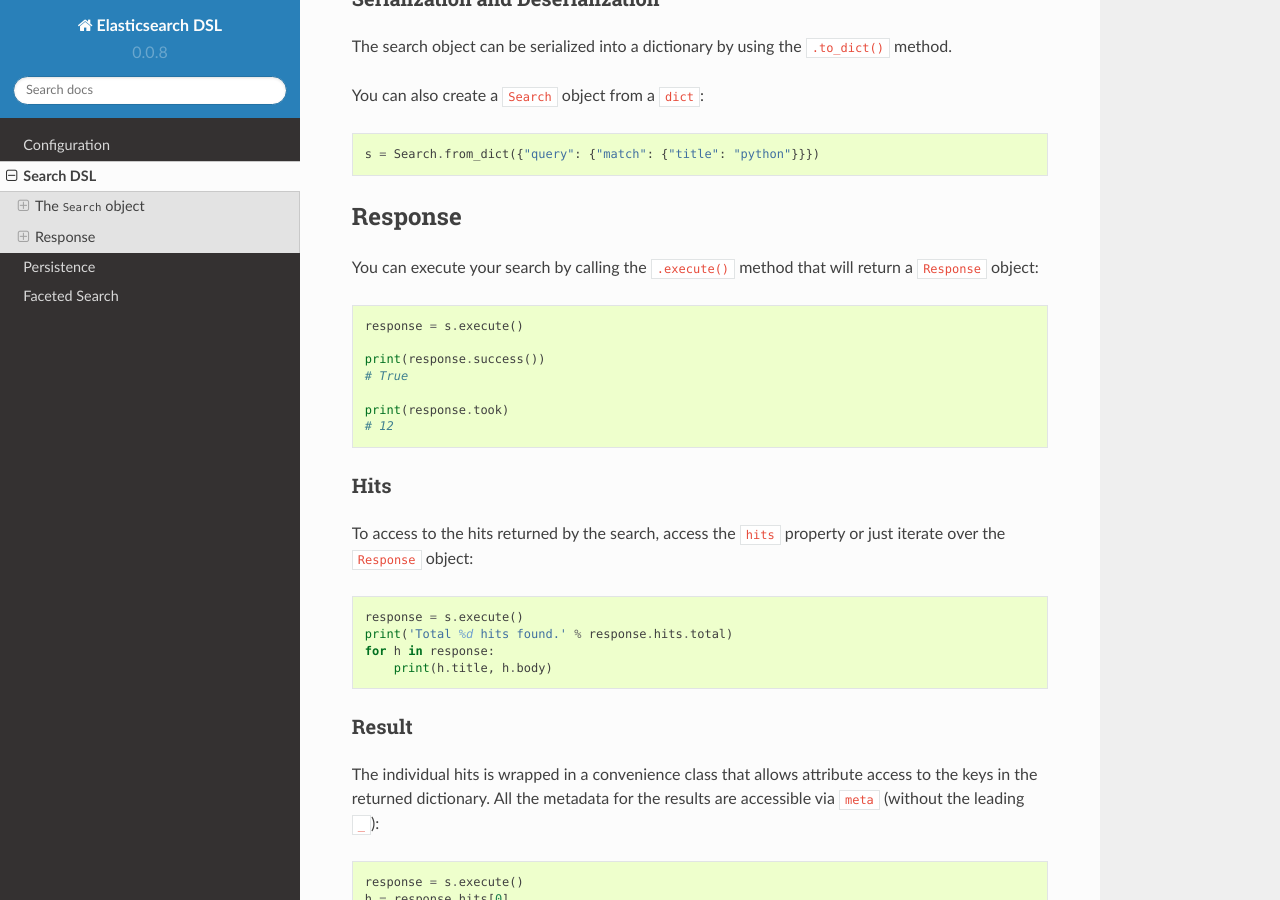
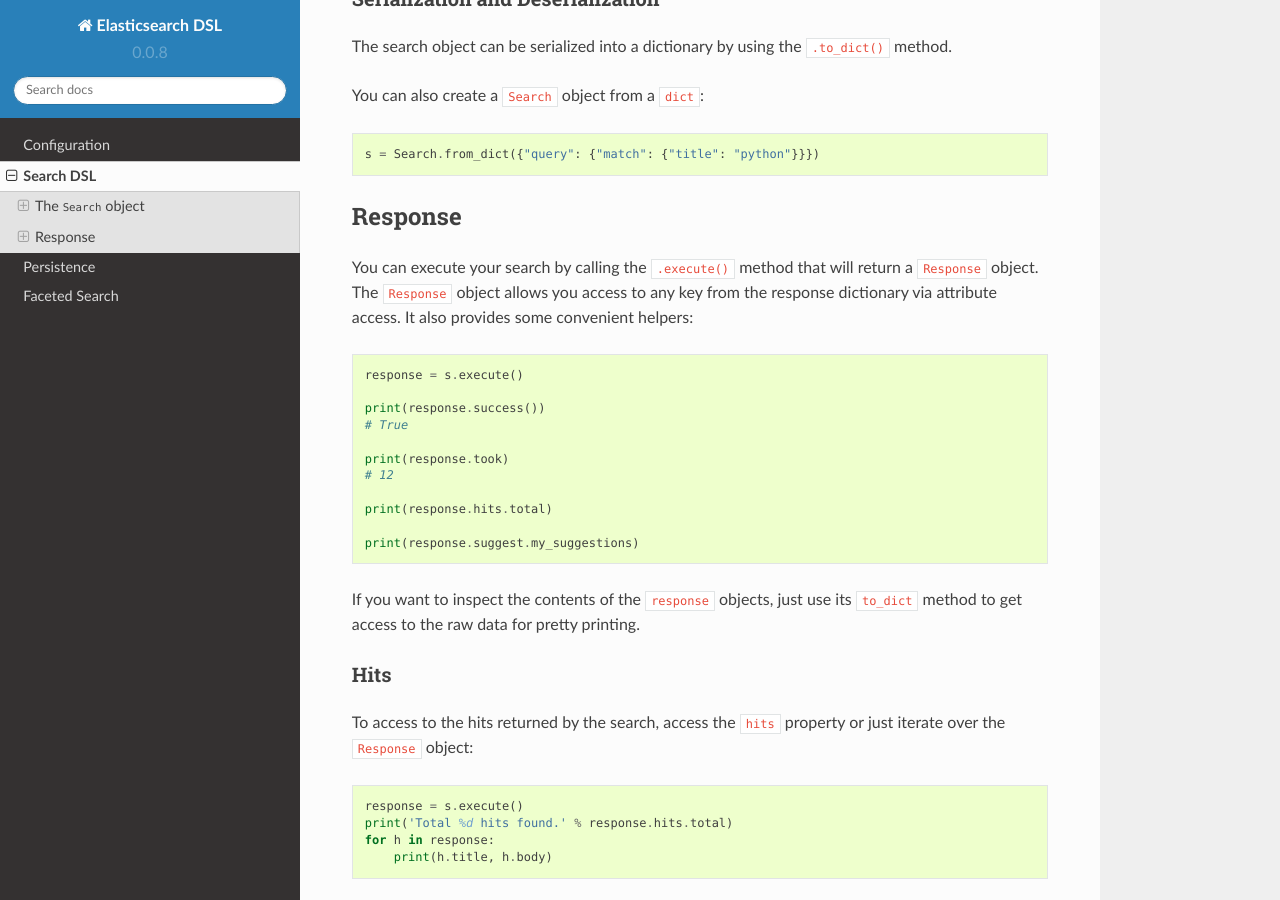
Before and after one commit to elastic/elasticsearch-dsl-py, a Sphinx documentation site: the page built from docs/search_dsl.rst, in a window 1280 px wide and 900 px high, scrolled down 6442 px. Built offline with Sphinx 7.4.7 and the Read the Docs theme 2.0.0, drawn with Linux system fonts in a browser that asks for light colours.

Commit message:
Added some docs about Response object

```diff
--- a/docs/search_dsl.rst
+++ b/docs/search_dsl.rst
@@ -372,7 +372,9 @@ Response
 --------
 
 You can execute your search by calling the ``.execute()`` method that will return
-a ``Response`` object:
+a ``Response`` object. The ``Response`` object allows you access to any key
+from the response dictionary via attribute access. It also provides some
+convenient helpers:
 
 .. code:: python
 
@@ -383,6 +385,13 @@ a ``Response`` object:
 
   print(response.took)
   # 12
+
+  print(response.hits.total)
+
+  print(response.suggest.my_suggestions)
+
+If you want to inspect the contents of the ``response`` objects, just use its
+``to_dict`` method to get access to the raw data for pretty printing.
 
 
 Hits
```
